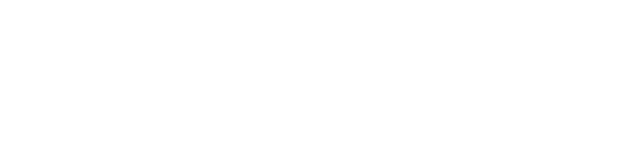
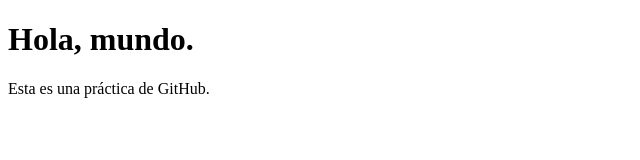
Before and after one commit to brayanmtzzz/practica-github, a plain HTML site: page index.html in a window 1280 px wide. Shown: the whole page, without its empty margins (0-640 px from the left). Drawn offline with Linux system fonts and the light colour scheme.

Commit message:
second commit

```diff
--- a/index.html
+++ b/index.html
@@ -6,6 +6,7 @@
     <title>Práctica de GitHub</title>
 </head>
 <body>
-
+    <h1>Hola, mundo.</h1>
+    <p>Esta es una práctica de GitHub.</p>
 </body>
 </html>
```
